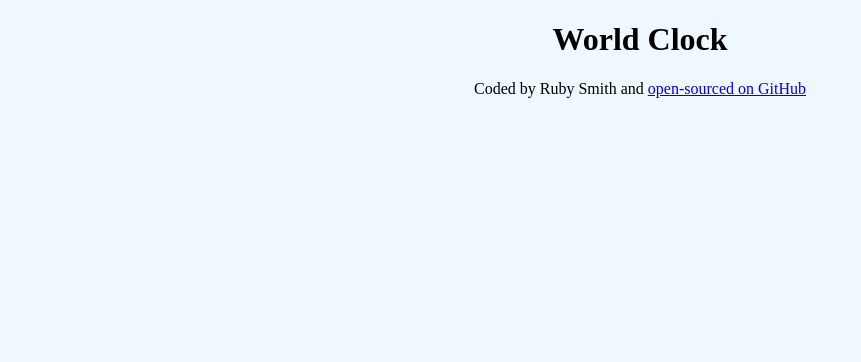
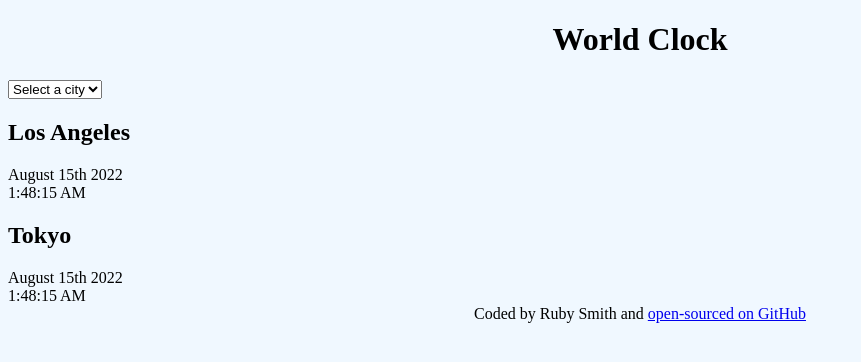
Before and after one commit to Roobsk91/world-clock, a plain HTML site: page index.html in a window 1280 px wide. Shown: the whole page, without its empty margins (0-861 px from the left). Drawn offline with Linux system fonts and the light colour scheme.

Commit message:
added basic HTML layout

```diff
--- a/index.html
+++ b/index.html
@@ -9,7 +9,25 @@
 </head>
 
 <body>
-    <h1>World Clock</h1>
+    <div class="contianer">
+        <h1>World Clock</h1>
+        <select>
+            <option value="">Select a city</option>
+            <option value="">London</option>
+            <option value="">Seoul</option>
+            <option value="">Auckland</option>
+        </select>
+        <div class="city">
+            <h2>Los Angeles</h2>
+            <div class="date">August 15th 2022</div>
+            <div class="time">1:48:15 AM</div>
+        </div>
+        <div class="city">
+            <h2>Tokyo</h2>
+            <div class="date">August 15th 2022</div>
+            <div class="time">1:48:15 AM</div>
+        </div>
+    </div>
     <footer>
         Coded by Ruby Smith and <a href="https://github.com/Roobsk91/world-clock" target="_blank">open-sourced on
             GitHub</a>
```
